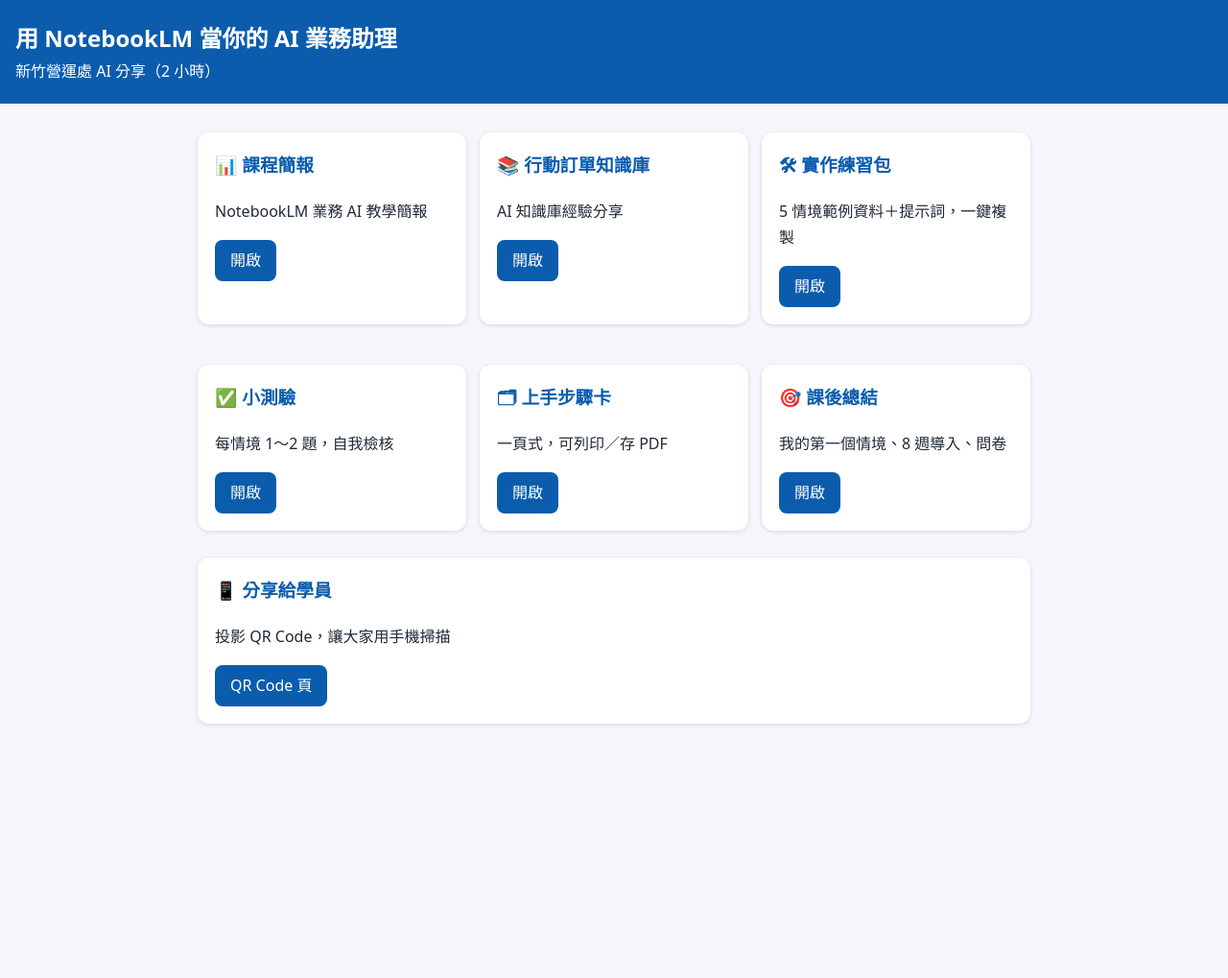
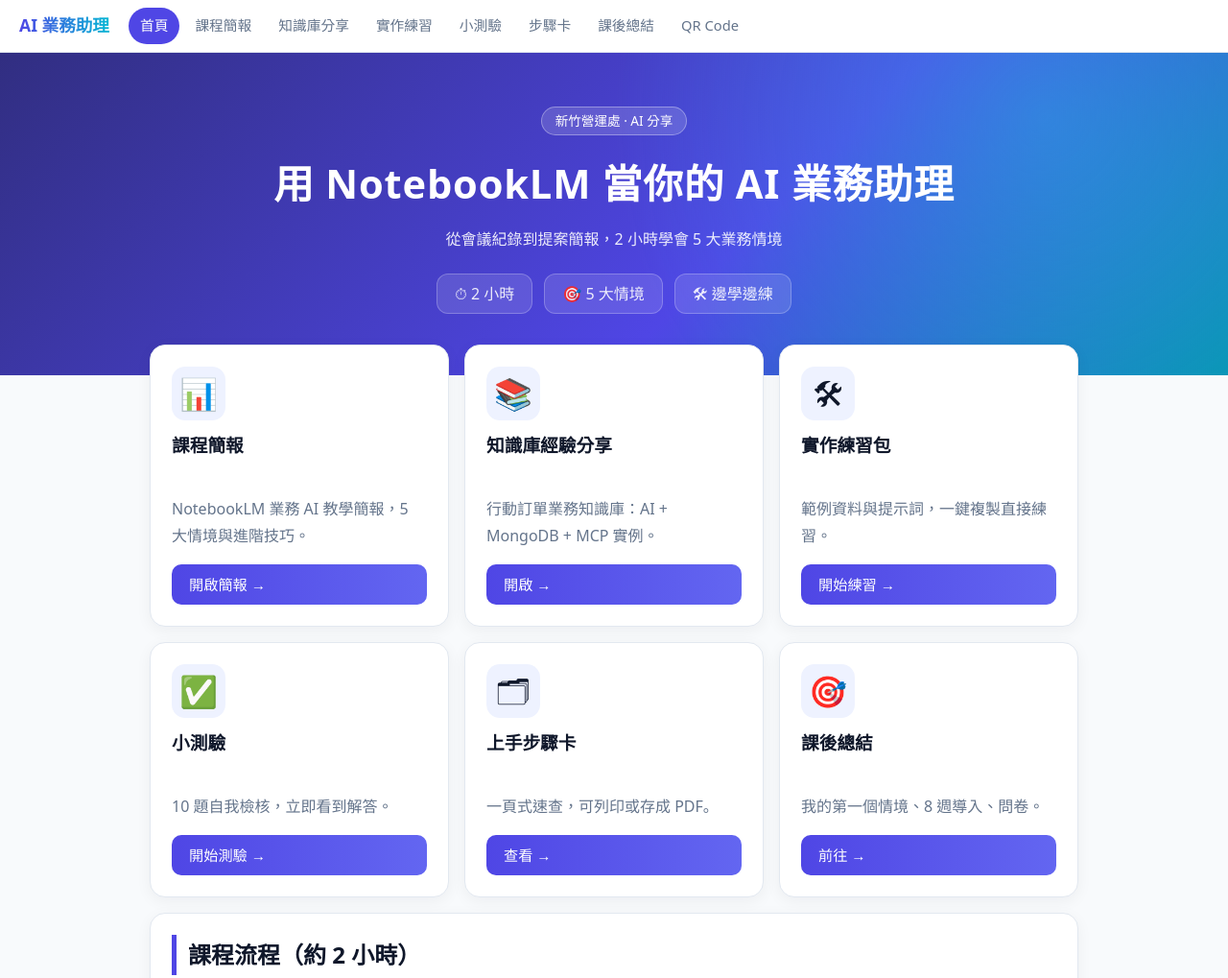
Before and after one commit to FrankHuang0/nextbss, a plain HTML site: page index.html in a window 1280 px wide. Shown: the top 1019 px of the page at 96% size. Before the commit the page ends 800 px from the top, so only its background shows below. Drawn offline with Linux system fonts and the light colour scheme.

Commit message:
Redesign look and feel

```diff
--- /dev/null
+++ b/assets/nav.js
@@ -0,0 +1,9 @@
+(function(){
+const P=[["index.html","首頁"],["notebooklm-ai-training.html","課程簡報"],["mobile-order-kb.html","知識庫分享"],["practice.html","實作練習"],["quiz.html","小測驗"],["card.html","步驟卡"],["wrapup.html","課後總結"],["qr.html","QR Code"]];
+const cur=location.pathname.split('/').pop()||"index.html";
+const n=document.createElement('nav');n.className='top';
+n.innerHTML='<b>AI 業務助理</b>'+P.map(([h,t])=>`<a href="${h}"${h===cur?' class="on"':''}>${t}</a>`).join('');
+document.body.prepend(n);
+document.querySelectorAll('header a').forEach(a=>a.remove());
+document.body.insertAdjacentHTML('beforeend','<footer>新竹營運處 AI 分享 · NotebookLM 業務應用</footer>');
+})();
--- a/assets/style.css
+++ b/assets/style.css
@@ -1,17 +1,39 @@
-*{box-sizing:border-box}
-body{font-family:"Microsoft JhengHei",system-ui,sans-serif;margin:0;background:#f4f6fb;color:#1f2937;line-height:1.7}
-header{background:#0b5cad;color:#fff;padding:20px 16px}
-header h1{margin:0;font-size:1.5rem}
-header a{color:#cfe4ff;font-size:.9rem}
-main{max-width:900px;margin:0 auto;padding:16px}
-.card{background:#fff;border-radius:12px;padding:18px;margin:14px 0;box-shadow:0 1px 4px #0002}
-.card h2,.card h3{margin-top:0;color:#0b5cad}
-.grid{display:grid;grid-template-columns:repeat(auto-fit,minmax(240px,1fr));gap:14px}
-a.btn,button{background:#0b5cad;color:#fff;border:0;border-radius:8px;padding:8px 16px;font-size:1rem;cursor:pointer;text-decoration:none;display:inline-block}
-button.alt{background:#64748b}
-pre{background:#0f172a;color:#e2e8f0;padding:12px;border-radius:8px;white-space:pre-wrap;word-break:break-word;margin:8px 0}
-.sample{background:#fff8e1;border-left:4px solid #f59e0b;padding:10px;white-space:pre-wrap;border-radius:6px}
+:root{--p:#4f46e5;--p2:#06b6d4;--ink:#0f172a;--mut:#64748b;--bg:#f8fafc;--line:#e2e8f0}
+*{box-sizing:border-box}html{scroll-behavior:smooth}
+body{font-family:"Noto Sans TC","Microsoft JhengHei",system-ui,sans-serif;margin:0;background:var(--bg);color:var(--ink);line-height:1.75}
+nav.top{position:sticky;top:0;z-index:10;background:#ffffffe6;backdrop-filter:blur(8px);border-bottom:1px solid var(--line);display:flex;align-items:center;gap:4px;padding:8px 20px;overflow-x:auto;white-space:nowrap}
+nav.top b{margin-right:16px;background:linear-gradient(90deg,var(--p),var(--p2));-webkit-background-clip:text;color:transparent;font-size:1.1rem}
+nav.top a{color:var(--mut);text-decoration:none;padding:6px 12px;border-radius:999px;font-size:.92rem}
+nav.top a:hover{background:#eef2ff;color:var(--p)}nav.top a.on{background:var(--p);color:#fff}
+header{background:radial-gradient(circle at 85% 20%,#22d3ee55,transparent 40%),linear-gradient(135deg,#312e81,#4f46e5 60%,#0891b2);color:#fff;padding:56px 24px 64px;text-align:center}
+header h1{margin:0 0 8px;font-size:clamp(1.6rem,4vw,2.6rem);letter-spacing:.02em}
+header div,header p{opacity:.9;margin:0}
+header a{color:#c7d2fe;font-size:.9rem}
+.badge{display:inline-block;background:#ffffff26;border:1px solid #ffffff55;border-radius:999px;padding:2px 14px;font-size:.85rem;margin-bottom:14px}
+main{max-width:1000px;margin:-32px auto 40px;padding:0 16px;position:relative}
+.card{background:#fff;border:1px solid var(--line);border-radius:16px;padding:22px;margin:16px 0;box-shadow:0 4px 16px #0f172a0d;transition:.2s}
+.card h2,.card h3{margin-top:0;color:var(--ink)}
+.card h2{border-left:5px solid var(--p);padding-left:12px}
+.grid{display:grid;grid-template-columns:repeat(auto-fit,minmax(260px,1fr));gap:16px}
+.grid .card{margin:0;display:flex;flex-direction:column}
+.grid .card:hover{transform:translateY(-4px);box-shadow:0 12px 28px #4f46e526;border-color:#c7d2fe}
+.grid .card p{color:var(--mut);flex:1}
+.ico{font-size:2rem;width:56px;height:56px;display:grid;place-items:center;background:#eef2ff;border-radius:14px;margin-bottom:10px}
+a.btn,button{background:linear-gradient(90deg,var(--p),#6366f1);color:#fff;border:0;border-radius:10px;padding:8px 18px;font-size:.95rem;cursor:pointer;text-decoration:none;display:inline-block;font-family:inherit;transition:.15s}
+a.btn:hover,button:hover{filter:brightness(1.1);transform:translateY(-1px)}
+button.alt{background:#fff;color:var(--p);border:1px solid #c7d2fe}
+pre{background:#0f172a;color:#e2e8f0;padding:14px;border-radius:12px;white-space:pre-wrap;word-break:break-word;margin:8px 0 16px;font-family:Consolas,monospace;font-size:.9rem}
+.sample{background:#fffbeb;border:1px solid #fde68a;padding:12px;white-space:pre-wrap;border-radius:12px;margin:8px 0 16px;font-size:.93rem}
 .ok{color:#15803d;font-weight:bold}.bad{color:#b91c1c;font-weight:bold}
-label{display:block;padding:6px 0;cursor:pointer}
+label{display:block;padding:8px 12px;margin:4px 0;border:1px solid var(--line);border-radius:10px;cursor:pointer}
+label:hover{background:#eef2ff;border-color:#c7d2fe}
 details{margin:8px 0}summary{cursor:pointer;font-weight:bold}
-@media print{header a,button,.noprint{display:none}body{background:#fff}.card{box-shadow:none;border:1px solid #ccc;break-inside:avoid}}
+.timeline{list-style:none;padding:0;margin:0;border-left:3px solid #c7d2fe}
+.timeline li{position:relative;padding:4px 0 14px 22px}
+.timeline li:before{content:"";position:absolute;left:-9px;top:10px;width:15px;height:15px;border-radius:50%;background:var(--p);border:3px solid #fff;box-shadow:0 0 0 2px var(--p)}
+.timeline small{color:var(--mut);display:block}
+.stats{display:flex;gap:12px;justify-content:center;flex-wrap:wrap;margin-top:22px}
+.stats span{background:#ffffff22;border:1px solid #ffffff44;border-radius:12px;padding:6px 18px}
+input,select,textarea{font-family:inherit;border:1px solid var(--line);border-radius:8px;padding:6px 10px}
+footer{text-align:center;color:var(--mut);padding:24px;font-size:.85rem}
+@media print{nav.top,header a,button,.noprint,header{display:none}body{background:#fff}.card{box-shadow:none;break-inside:avoid}main{margin:0}}
--- a/index.html
+++ b/index.html
@@ -1,14 +1,20 @@
 <!doctype html><html lang="zh-Hant"><head><meta charset="utf-8"><meta name="viewport" content="width=device-width,initial-scale=1">
 <title>AI 業務助理｜課程入口</title><link rel="stylesheet" href="assets/style.css"></head><body>
-<header><h1>用 NotebookLM 當你的 AI 業務助理</h1><div>新竹營運處 AI 分享（2 小時）</div></header>
+<header><span class="badge">新竹營運處 · AI 分享</span><h1>用 NotebookLM 當你的 AI 業務助理</h1><p>從會議紀錄到提案簡報，2 小時學會 5 大業務情境</p>
+<div class="stats"><span>⏱ 2 小時</span><span>🎯 5 大情境</span><span>🛠 邊學邊練</span></div></header>
 <main>
 <div class="grid">
-<div class="card"><h3>📊 課程簡報</h3><p>NotebookLM 業務 AI 教學簡報</p><a class="btn" href="notebooklm-ai-training.html">開啟</a></div>
-<div class="card"><h3>📚 行動訂單知識庫</h3><p>AI 知識庫經驗分享</p><a class="btn" href="mobile-order-kb.html">開啟</a></div>
-<div class="card"><h3>🛠 實作練習包</h3><p>5 情境範例資料＋提示詞，一鍵複製</p><a class="btn" href="practice.html">開啟</a></div>
-<div class="card"><h3>✅ 小測驗</h3><p>每情境 1～2 題，自我檢核</p><a class="btn" href="quiz.html">開啟</a></div>
-<div class="card"><h3>🗂 上手步驟卡</h3><p>一頁式，可列印／存 PDF</p><a class="btn" href="card.html">開啟</a></div>
-<div class="card"><h3>🎯 課後總結</h3><p>我的第一個情境、8 週導入、問卷</p><a class="btn" href="wrapup.html">開啟</a></div>
+<div class="card"><div class="ico">📊</div><h3>課程簡報</h3><p>NotebookLM 業務 AI 教學簡報，5 大情境與進階技巧。</p><a class="btn" href="notebooklm-ai-training.html">開啟簡報 →</a></div>
+<div class="card"><div class="ico">📚</div><h3>知識庫經驗分享</h3><p>行動訂單業務知識庫：AI + MongoDB + MCP 實例。</p><a class="btn" href="mobile-order-kb.html">開啟 →</a></div>
+<div class="card"><div class="ico">🛠</div><h3>實作練習包</h3><p>範例資料與提示詞，一鍵複製直接練習。</p><a class="btn" href="practice.html">開始練習 →</a></div>
+<div class="card"><div class="ico">✅</div><h3>小測驗</h3><p>10 題自我檢核，立即看到解答。</p><a class="btn" href="quiz.html">開始測驗 →</a></div>
+<div class="card"><div class="ico">🗂</div><h3>上手步驟卡</h3><p>一頁式速查，可列印或存成 PDF。</p><a class="btn" href="card.html">查看 →</a></div>
+<div class="card"><div class="ico">🎯</div><h3>課後總結</h3><p>我的第一個情境、8 週導入、問卷。</p><a class="btn" href="wrapup.html">前往 →</a></div>
 </div>
-<div class="card"><h3>📱 分享給學員</h3><p>投影 QR Code，讓大家用手機掃描</p><a class="btn alt" href="qr.html">QR Code 頁</a></div>
-</main></body></html>
+<div class="card"><h2>課程流程（約 2 小時）</h2><ul class="timeline">
+<li><b>開場與 NotebookLM 介紹</b><small>約 15 分鐘</small></li>
+<li><b>5 大情境示範</b><small>約 45 分鐘</small></li>
+<li><b>學員實作練習</b><small>約 40 分鐘</small></li>
+<li><b>小測驗、Q&amp;A 與知識庫經驗分享</b><small>約 20 分鐘</small></li></ul></div>
+<div class="card"><h2>📱 手機掃描加入</h2><p>投影 QR Code 讓學員掃描。</p><a class="btn" href="qr.html">顯示 QR Code</a></div>
+</main><script src="assets/nav.js"></script></body></html>
```
Also changed, not shown: card.html (+1 -1 lines), practice.html (+1 -1 lines), qr.html (+1 -1 lines), quiz.html (+1 -1 lines), wrapup.html (+1 -1 lines).
